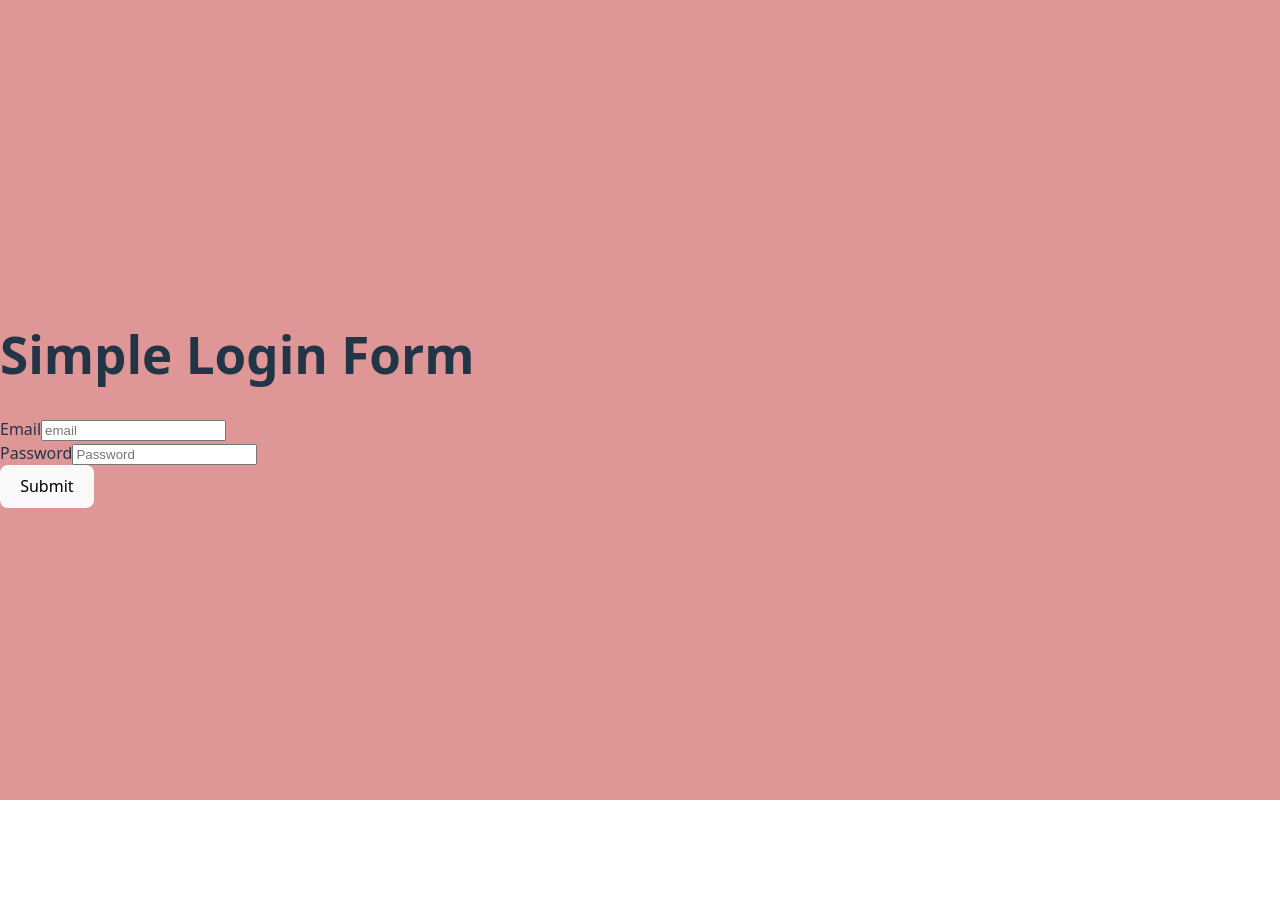
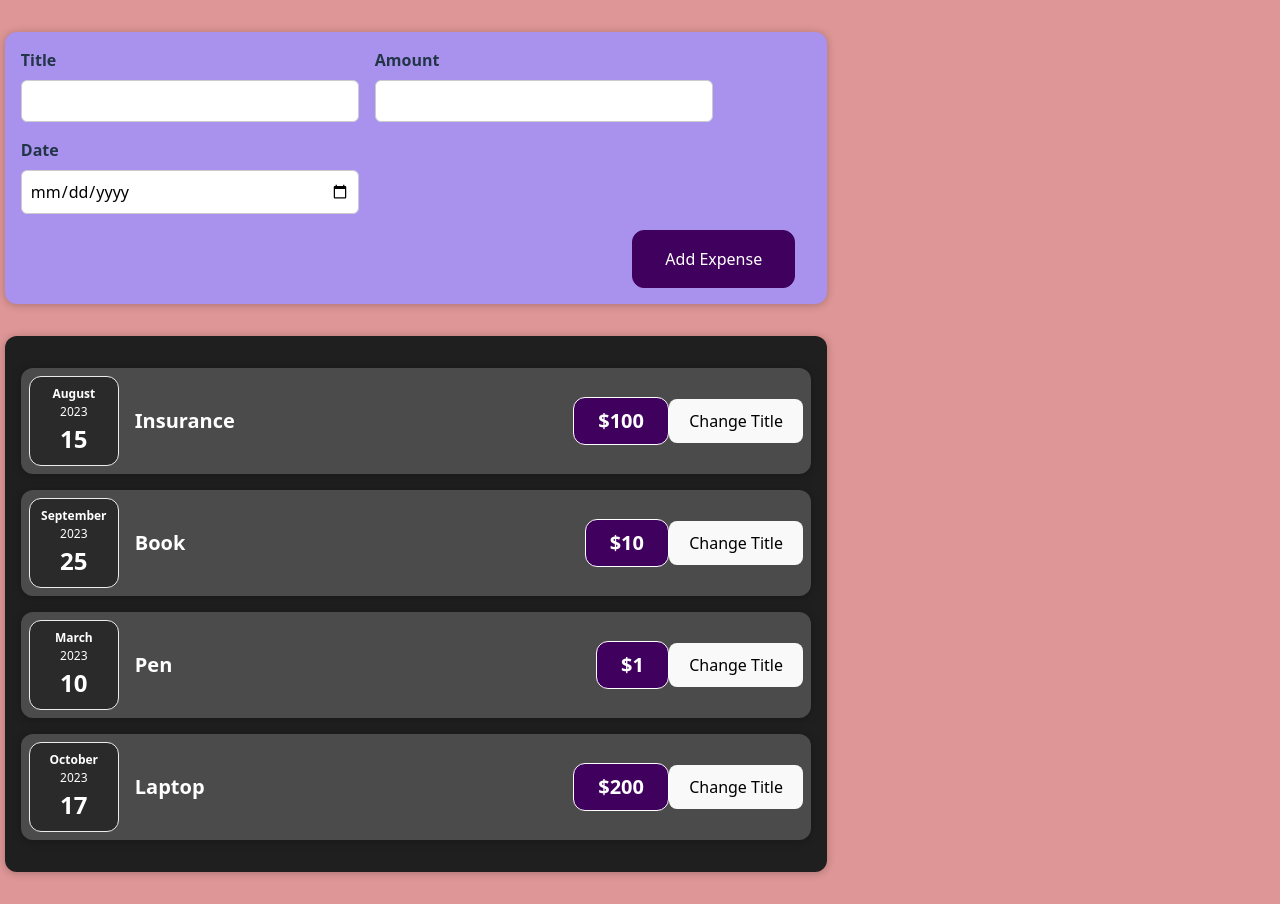
Before and after one commit to p-yamini8/React, a React (Vite) app: page / in a window 1280 px wide. Before the commit the page ends 800 px from the top, so only its background shows below. Built offline with nearby package versions, Linux system fonts and the light colour scheme.

Commit message:
Lifting the State Up

```diff
--- a/src/App.jsx
+++ b/src/App.jsx
@@ -1,94 +1,25 @@
-// import Expenses from "./components/Expense/Expense"
-// import NewExpense from "./components/newExpense/NewExpense";
-// function App() {
-//   const expenses = [
-//     { id: 1, title: "Insurance", date: new Date(2023, 7, 15), price: 100 },
-//     { id: 2, title: "Book", date: new Date(2023, 8, 25), price: 10 },
-//     { id: 3, title: "Pen", date: new Date(2023, 2, 10), price: 1 },
-//     { id: 4, title: "Laptop", date: new Date(2023, 9, 17), price: 200 },
-//   ];
 
-//   return (
-//     <div>
-//       <NewExpense/>
-//       <Expenses expenses={expenses} />
-//     </div>
-//   );
-// }
+import React from "react";
+import Expenses from "../src/components/Expense/Expense";
 
-// export default App;
-import React from "react";
-import { Formik, Form, Field, ErrorMessage } from "formik";
-import * as Yup from "yup";
-
-function App() {
-  // Hint: Define the validation schema using Yup to validate email and password
-  // Hint: Email should be a valid email format and required
-  // Hint: Password should be at least 6 characters and required
-
-  const validationSchema = Yup.object({
-    // Add your Yup validation here
-
-    email: Yup.string().email("Invalid email format").required("Email is required"),
-    password:Yup.string().min(6,"Invalid password formate").required("Password is required")
-
-  });
-
-  const initialValues = {
-    // Hint: Set initial values for email and password fields (empty strings to start with)
-
-email: "",
-password:"",
-  };
-
-  // Hint: Create an onSubmit function that logs form values to the console when submitted
-  const handleSubmit = (values, { resetForm }) => {
-    console.log("form values:", values);
-    alert("form submitted !");
-    resetForm();
- }
+import NewExpense from "./components/newExpense/NewExpense"
+const App = () => {
+  const expenses = [
+    { id: 1, title: "Insurance", date: new Date(2023, 7, 15), price: 100 },
+    { id: 2, title: "Book", date: new Date(2023, 8, 25), price: 10 },
+    { id: 3, title: "Pen", date: new Date(2023, 2, 10), price: 1 },
+    { id: 4, title: "Laptop", date: new Date(2023, 9, 17), price: 200 },
+  ];
+  const addexpenseshandler = (addedexpenses) => {
+  console.log(addedexpenses)
+  }
 
   return (
     <div>
-      <h1>Simple Login Form</h1>
-      <Formik
-        // Hint: Pass the initialValues, validationSchema, and onSubmit function here
-        initialValues={initialValues}
-        validationSchema={validationSchema}
-        onSubmit={handleSubmit}
-      >
-        {() => (
-          <Form>
-            {/* Email Field */
-             }
-            <div>
-              <label htmlFor="email">Email</label>
-              <Field type="email" id="email" name="email"placeholder="email" />
-              <ErrorMessage name="email"
-                component='p'/>
-
-
-              {/* Hint: Display ErrorMessage for email if validation fails */}
-
-            </div>
-
-            {/* Password Field */}
-            <div>
-              <label htmlFor="password">Password</label>
-              <Field type="password" id="password" name="password" placeholder="Password" />
-              <ErrorMessage name="password"
-              component="p"/>
-              {/* Add the field type password  */}
-              {/* Hint: Display ErrorMessage for password if validation fails */}
-            </div>
-
-
-            <button type="submit">Submit</button>
-          </Form>
-        )}
-      </Formik>
+      <NewExpense onAddExpense={addexpenseshandler} />
+      <Expenses expenses={expenses} />
     </div>
   );
-}
+};
 
 export default App;
--- a/src/components/newExpense/ExpenseForm.jsx
+++ b/src/components/newExpense/ExpenseForm.jsx
@@ -1,78 +1,68 @@
 import React, { useState } from "react";
 import "./ExpenseForm.css";
 
-const ExpenseForm = () => {
+const ExpenseForm = (props) => {
+  const [enteredTitle, setEnteredTitle] = useState("");
+  const [enteredAmount, setEnteredAmount] = useState("");
+  const [enteredDate, setEnteredDate] = useState("");
 
-  // const [inputvalues,setUpdates]=useState({
-  //   enteredTitle:"",
-  //   enteredAmount:"",
-  //   enteredDate:"",
-  // })
-  // const titleChangeHandler = (event) => {
-  //  setUpdates((prevState)=>{
-  //   return{
-  //       ...prevState,enteredTitle:event.target.value,
-  //   }
-  //  })
-  // };
-  // const amountChangeHandler = (event) => {
-  // setUpdates((prevState)=>{
-  //   return{
-  //       ...prevState,enteredAmount:event.target.value,
-  //   }
-  // })
-  // }
-  // const dateChangeHandler = (event) => {
-  //  setUpdates((prevState)=>{
-  //   return{
-  //       ...prevState,enteredDate:event.target.value
-  //   }
-  //  })
-  // }
-const [enteredTitle, setTitle] = useState("");
-  const [enteredDate, setDate] = useState("");
-  const [enteredAmount, setAmount] = useState("");
-  const changeTitleHandler = (e) => {
-    e.preventDefault();
-    setTitle(e.target.value)
-  }
-  const changeAmountHandler = (e) => {
-    e.preventDefault();
-    setAmount(e.target.value);
-  }
-  const changeDateHandler = (e) => {
-    e.preventDefault()
-    {
-      setDate(e.target.value);
-    }
-  }
-   const formSubmitHandler = (event) => {
+  const titleChangeHandler = (event) => {
+    setEnteredTitle(event.target.value);
+  };
+
+  const amountChangeHandler = (event) => {
+    setEnteredAmount(event.target.value);
+  };
+
+  const dateChangeHandler = (event) => {
+    setEnteredDate(event.target.value);
+  };
+
+  const formSubmitHandler = (event) => {
     event.preventDefault();
-    const Expenses = {
+    const expenseData = {
       title: enteredTitle,
       amount: enteredAmount,
-      date:new Date(enteredDate)
-    }
-    console.log(Expenses);
-    setTitle("");
-    setAmount("");
-    setDate("");
+      date: new Date(enteredDate),
+    };
+    props.onSaveExpenseData(expenseData)
+    // console.log(expenseData);
+    setEnteredTitle("");
+    setEnteredAmount("");
+    setEnteredDate("");
+  };
 
- }
   return (
     <form onSubmit={formSubmitHandler}>
       <div className="new-expense__controls">
         <div className="new-expense__control">
           <label htmlFor="title">Title</label>
-          <input type="text" id="title" value={enteredTitle} onChange={changeTitleHandler} />
+          <input
+            type="text"
+            value={enteredTitle}
+            id="title"
+            onChange={titleChangeHandler}
+          />
         </div>
         <div className="new-expense__control">
           <label htmlFor="amount">Amount</label>
-          <input type="number" id="amount"value={enteredAmount} onChange={changeAmountHandler} />
+          <input
+            type="number"
+            value={enteredAmount}
+            id="amount"
+            onChange={amountChangeHandler}
+          />
         </div>
         <div className="new-expense__control">
           <label htmlFor="date">Date</label>
-          <input type="date" id="date" min="2023-01-01" max="2024-12-31" value={enteredDate} onChange={changeDateHandler} />
+          <input
+            type="date"
+            value={enteredDate}
+            id="date"
+            min="2023-01-01"
+            max="2024-12-31"
+            onChange={dateChangeHandler}
+          />
         </div>
       </div>
       <div className="new-expense__actions">
--- a/src/components/newExpense/NewExpense.jsx
+++ b/src/components/newExpense/NewExpense.jsx
@@ -1,11 +1,18 @@
+
 import React from "react";
 import ExpenseForm from "./ExpenseForm";
 import "./NewExpense.css";
 
-const NewExpense = () => {
-  return (
+const NewExpense = (props) => {
+
+  const saveExpenseHandler = (expensesavedData) => {
+    const expenseData = { ...expensesavedData, id: Math.random().toString() }
+    console.log(expenseData)
+    props.onAddExpense(expenseData);
+   }
+    return(
     <div className="new-expense">
-      <ExpenseForm />
+      <ExpenseForm onSaveExpenseData={saveExpenseHandler} />
     </div>
   );
 };
```
